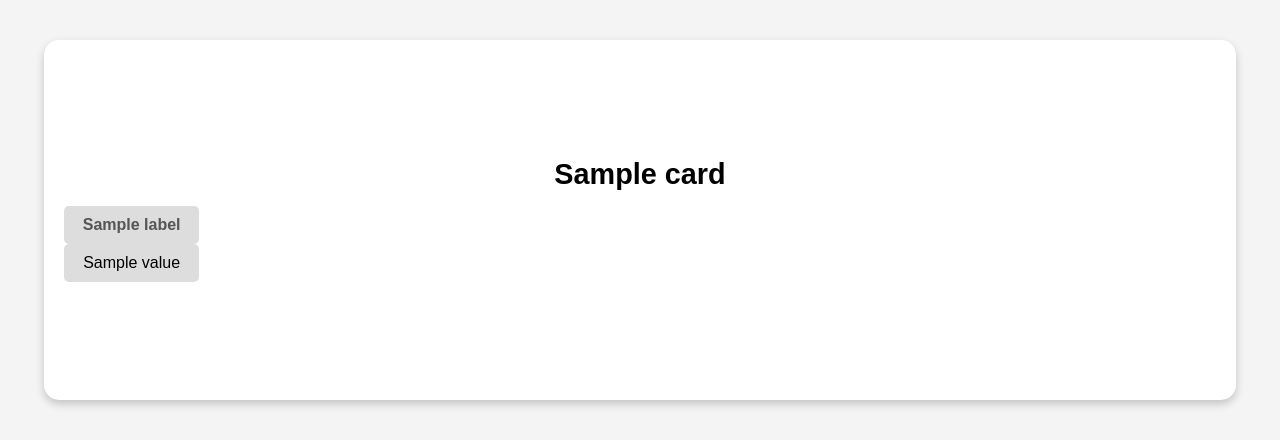
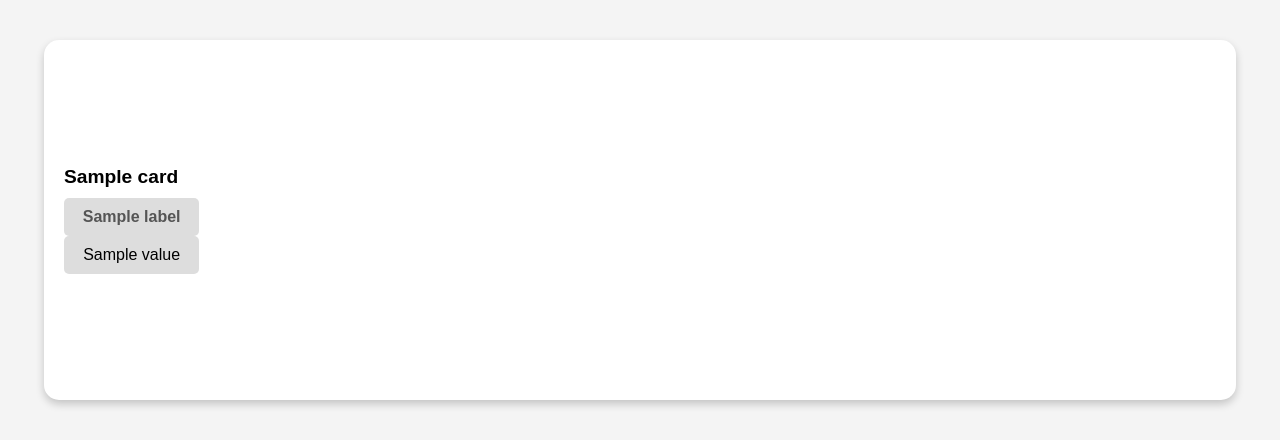
Before and after one commit to artificialname/boardgame, a Flask app: template templates/index.html in a window 1280 px wide. Shown: the top 440 px of the page. Run offline with Flask 3, Linux system fonts and the light colour scheme; the template is opened without the code that fills it: most values are stand-ins (such as "Sample title", 1, 10 or a date in 2020).

Commit message:
title left justified and smaller

```diff
--- a/templates/index.html
+++ b/templates/index.html
@@ -27,10 +27,10 @@
             justify-content: center;
         }
         .card-title {
-            font-size: 1.8em;
+            font-size: 1.2em; /* Reduced size */
             font-weight: bold;
-            text-align: center;
-            margin-bottom: 15px;
+            text-align: left; /* Left-aligned */
+            margin-bottom: 10px;
         }
         .card-labels {
             display: grid;
@@ -39,6 +39,7 @@
             text-align: center;
             font-weight: bold;
             color: #555;
+            font-size: 1em; /* Sub-title text */
         }
         .card-content {
             display: grid;
```
